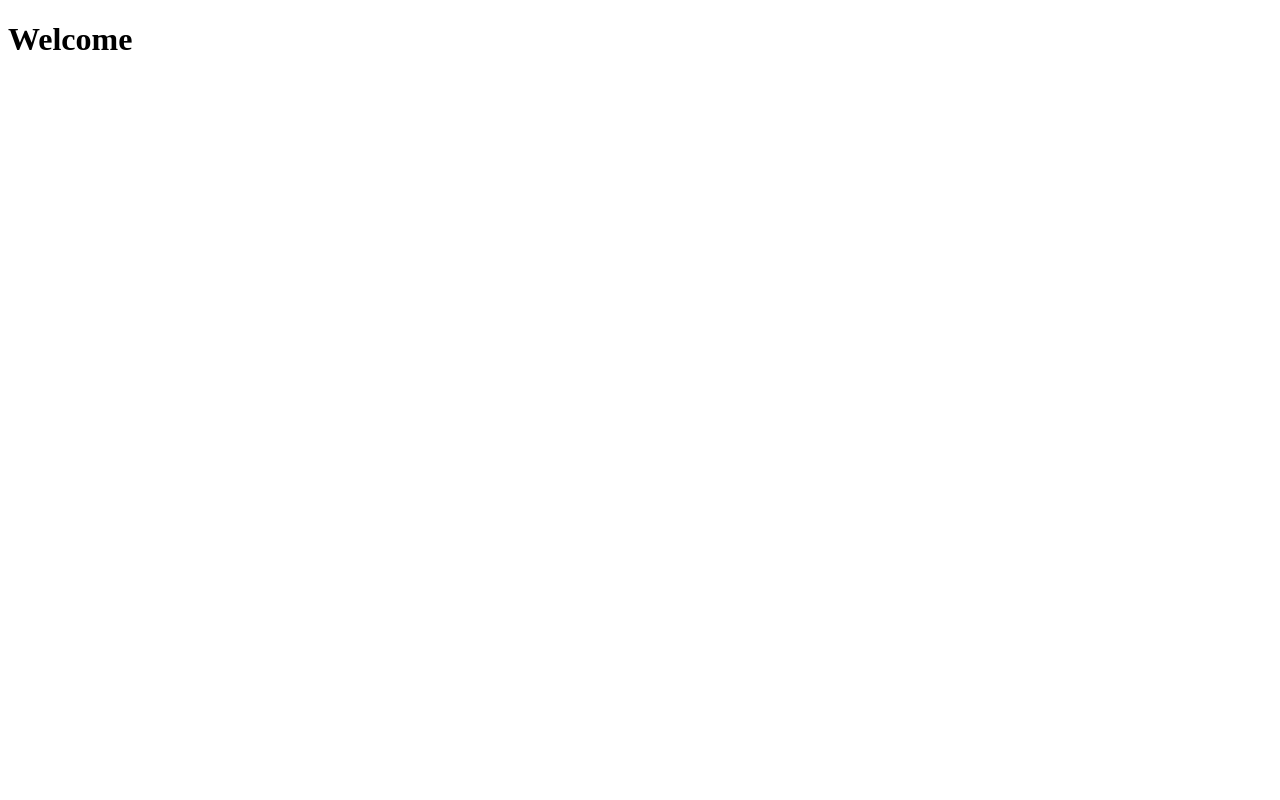
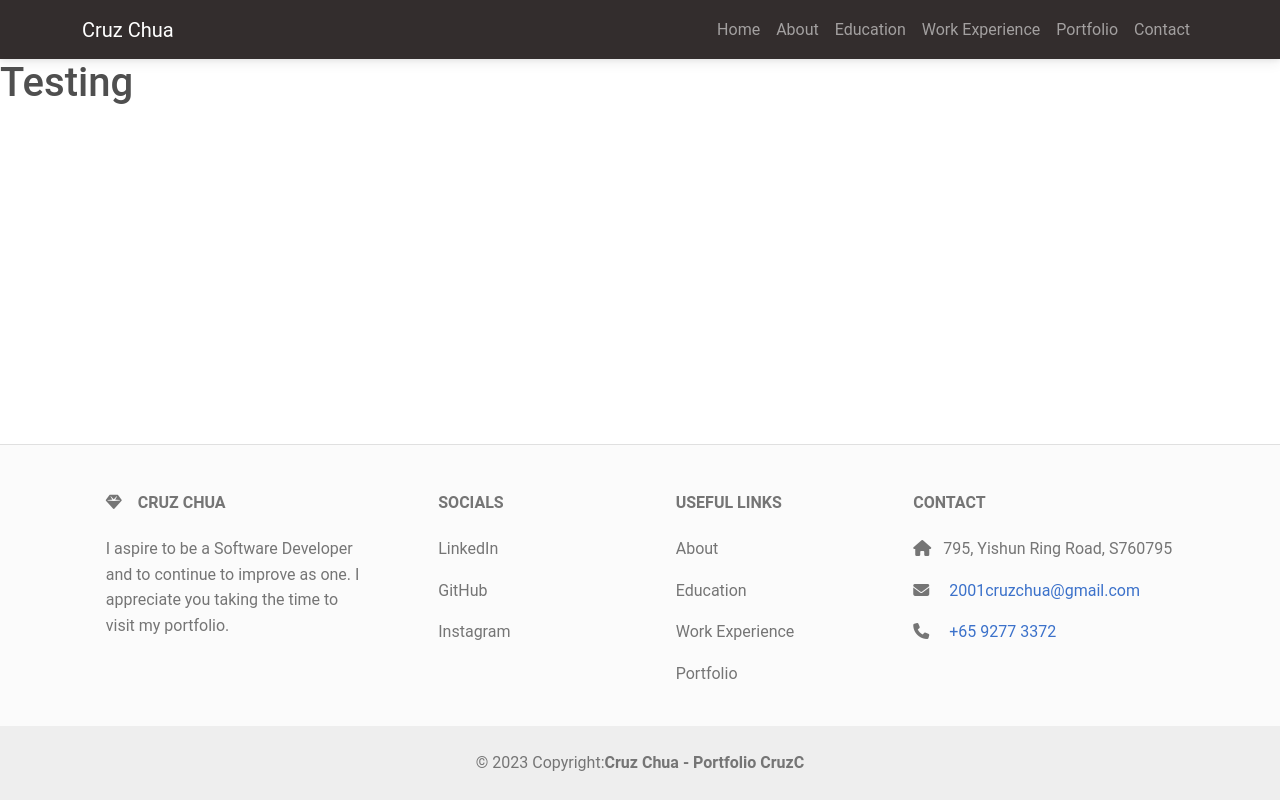
Before and after one commit to CruzChua2001/CruzChua2001-Portfolio, a React app: page / in a window 1280 px wide. Built offline with nearby package versions, Linux system fonts and the light colour scheme.

Commit message:
Portfolio Basic Web Page

```diff
--- a/src/App.js
+++ b/src/App.js
@@ -1,10 +1,24 @@
-import React from 'react';
+import React from "react";
+import { HashRouter, Routes, Route } from "react-router-dom";
+
+import Home from "./static/portfolio/home/Home";
+import PortfolioLayout from './static/layout/PortfolioLayout';
+import history from "./static/portfolio/history";
+
+import 'mdb-react-ui-kit/dist/css/mdb.min.css';
+import "@fortawesome/fontawesome-free/css/all.min.css";
 
 const App = _ => {
     return (
-        <div>
-            <h1>Welcome</h1>
-        </div>
+        <HashRouter history={history}>
+            <Routes>
+
+                <Route path="/" element={<PortfolioLayout />}>
+                    <Route path="/" element={<Home />} />
+                </Route>
+
+            </Routes>
+        </HashRouter>
     )
 }
 
--- a/src/index.html
+++ b/src/index.html
@@ -3,10 +3,21 @@
     <head>
         <meta charset="UTF-8">
         <meta name="viewport" content="width=device-width">
-        <title>React App</title>
+        <title>Cruz Chua's Portfolio</title>
+        <link
+            href="https://cdnjs.cloudflare.com/ajax/libs/font-awesome/6.0.0/css/all.min.css"
+            rel="stylesheet"
+        />
+        <link
+            rel="stylesheet"
+            href="https://cdn.jsdelivr.net/npm/bootstrap@5.2.3/dist/css/bootstrap.min.css"
+            integrity="sha384-rbsA2VBKQhggwzxH7pPCaAqO46MgnOM80zW1RWuH61DGLwZJEdK2Kadq2F9CUG65"
+            crossorigin="anonymous"
+        />
     </head>
     <body>
         <div id="root"></div>
         <script src="index.bundle.js"></script>
+
     </body>
 </html>
--- a/src/index.js
+++ b/src/index.js
@@ -1,5 +1,5 @@
 require('file-loader?name=[name].[ext]!./index.html');
-import React from 'react';
+import React from "react";
 import { createRoot } from "react-dom/client";
 
 import App from './App'
--- /dev/null
+++ b/src/static/layout/PortfolioLayout.js
@@ -0,0 +1,19 @@
+import React from "react";
+import { Outlet } from "react-router-dom";
+
+import PortfolioNav from "../portfolio/PortfolioNav";
+import PortfolioFooter from "../portfolio/PortfolioFooter";
+
+const PortfolioLayout = _ => {
+    return (
+        <>
+            <PortfolioNav />
+
+            <Outlet />
+
+            <PortfolioFooter />
+        </>
+    )
+}
+
+export default PortfolioLayout;
--- /dev/null
+++ b/src/static/portfolio/PortfolioFooter.js
@@ -0,0 +1,53 @@
+import React from 'react';
+import { MDBFooter, MDBContainer, MDBRow, MDBCol, MDBIcon } from 'mdb-react-ui-kit';
+
+const PortfolioFooter = _ => {
+  return (
+    <MDBFooter bgColor='light' className='w-100 position-absolute bottom-0 mt-3 text-center text-lg-start text-muted border-top'>
+     <section className=''>
+        <MDBContainer className='text-center text-md-start mt-5'>
+          <MDBRow className='mt-3'>
+            <MDBCol md="3" lg="4" xl="3" className='mx-auto mb-4'>
+              <h6 className='text-uppercase fw-bold mb-4'>
+                <MDBIcon icon="gem" className="me-3" />
+                Cruz Chua
+              </h6>
+              <p>
+                I aspire to be a Software Developer and to continue to improve as one. I appreciate you taking the time to visit my portfolio.
+              </p>
+            </MDBCol>
+
+            <MDBCol md="2" lg="2" xl="2" className='mx-auto mb-4'>
+              <h6 className='text-uppercase fw-bold mb-4'>Socials</h6>
+              <p> <a href='#!' className='text-reset'>LinkedIn</a> </p>
+              <p> <a href='#!' className='text-reset'>GitHub</a> </p>
+              <p> <a href='#!' className='text-reset'>Instagram</a> </p>
+            </MDBCol>
+
+            <MDBCol md="3" lg="2" xl="2" className='mx-auto mb-4'>
+              <h6 className='text-uppercase fw-bold mb-4'>Useful links</h6>
+              <p> <a href='#!' className='text-reset'>About</a> </p>
+              <p> <a href='#!' className='text-reset'>Education</a> </p>
+              <p> <a href='#!' className='text-reset'>Work Experience</a> </p>
+              <p> <a href='#!' className='text-reset'>Portfolio</a> </p>
+            </MDBCol>
+
+            <MDBCol md="4" lg="3" xl="3" className='mx-auto mb-md-0 mb-4'>
+              <h6 className='text-uppercase fw-bold mb-4'>Contact</h6>
+              <p> <MDBIcon icon="home" className="me-2" /> 795, Yishun Ring Road, S760795 </p>
+              <p> <MDBIcon icon="envelope" className="me-3" /> <a href="mailto:2001cruzchua@gmail.com">2001cruzchua@gmail.com</a> </p>
+              <p> <MDBIcon icon="phone" className="me-3" /> <a href="tel:+6592773372">+65 9277 3372</a> </p>
+            </MDBCol>
+          </MDBRow>
+        </MDBContainer>
+      </section>
+
+      <div className='text-center p-4' style={{ backgroundColor: 'rgba(0, 0, 0, 0.05)' }}>
+        © 2023 Copyright:
+        <a className='text-reset fw-bold'>Cruz Chua - Portfolio CruzC</a>
+      </div>
+    </MDBFooter>
+  );
+}
+
+export default PortfolioFooter;
--- /dev/null
+++ b/src/static/portfolio/PortfolioNav.js
@@ -0,0 +1,30 @@
+import React from "react";
+import Nav from 'react-bootstrap/Nav';
+import Container from 'react-bootstrap/Container';
+import Navbar from 'react-bootstrap/Navbar';
+
+const PortfolioNav = _ => {
+    return (
+        <Navbar collapseOnSelect expand="lg" bg="dark" variant="dark">
+        <Container>
+          <Navbar.Brand href="#home">Cruz Chua</Navbar.Brand>
+          <Navbar.Toggle aria-controls="responsive-navbar-nav" />
+          <Navbar.Collapse id="responsive-navbar-nav">
+            <Nav className="me-auto">
+
+            </Nav>
+            <Nav>
+                <Nav.Link href="/">Home</Nav.Link>
+                <Nav.Link href="#link">About</Nav.Link>
+                <Nav.Link href="#link">Education</Nav.Link>
+                <Nav.Link href="#link">Work Experience</Nav.Link>
+                <Nav.Link href="#link">Portfolio</Nav.Link>
+                <Nav.Link href="#link">Contact</Nav.Link>
+            </Nav>
+          </Navbar.Collapse>
+        </Container>
+      </Navbar>
+    )
+}
+
+export default PortfolioNav;
--- /dev/null
+++ b/src/static/portfolio/history.js
@@ -0,0 +1,3 @@
+import { createBrowserHistory } from 'history';
+
+export default createBrowserHistory();
--- /dev/null
+++ b/src/static/portfolio/home/Home.js
@@ -0,0 +1,9 @@
+import React from "react";
+
+const Home = _ => {
+    return (
+        <h1>Testing</h1>
+    )
+}
+
+export default Home;
```
Also changed, not shown: package.json (+11 -2 lines), src/style/style.scss (added), 1 other file (tests, documents, lock files or other folders).
